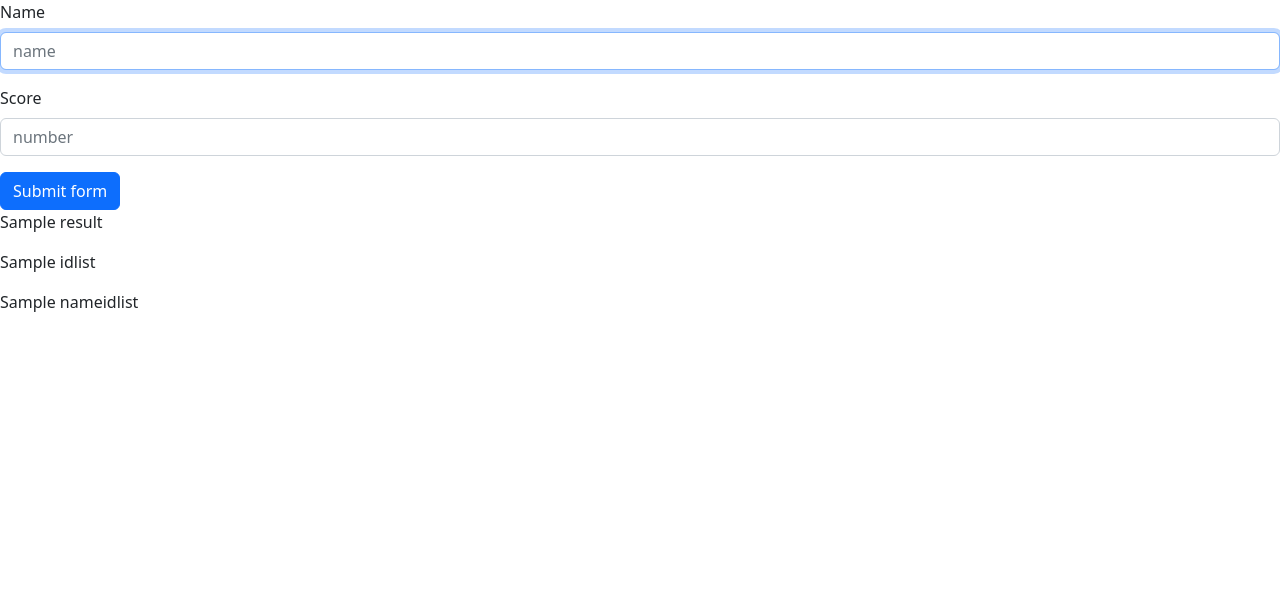
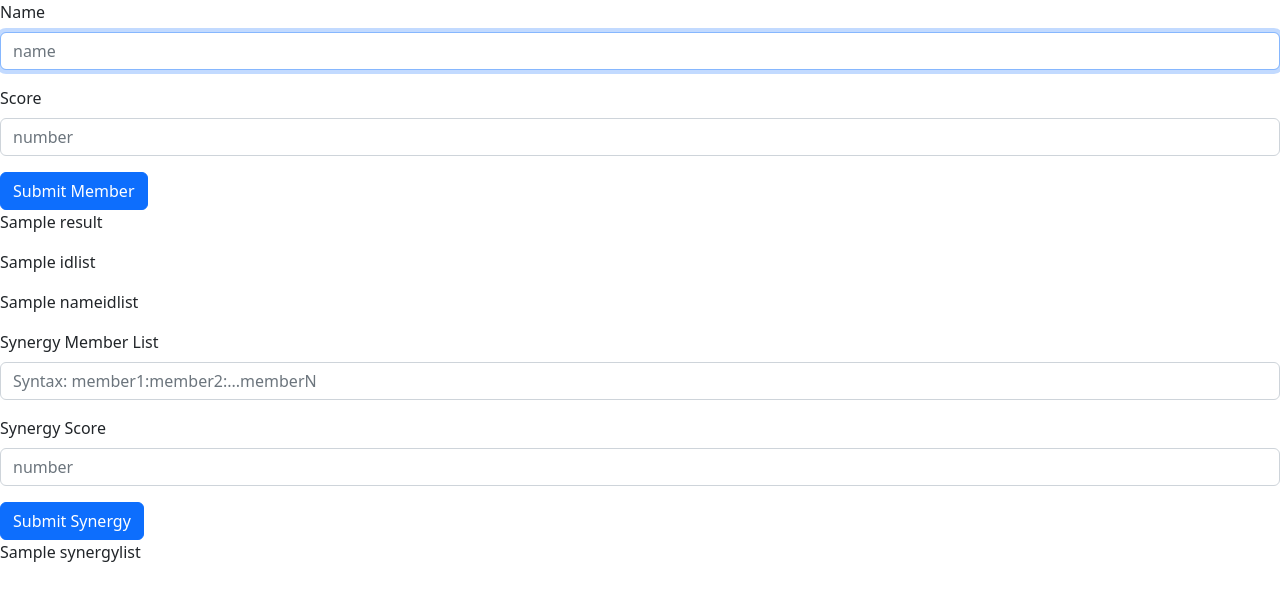
Before and after one commit to patrickzhou1234/TeamOptimizer, a Flask app: template templates/index.html in a window 1280 px wide. Shown: the top 601 px of the page. Run offline with Flask 2, Linux system fonts and the light colour scheme; the template is opened without the code that fills it: most values are stand-ins (such as "Sample title", 1, 10 or a date in 2020).

Commit message:
synergyadded

```diff
--- a/main.py
+++ b/main.py
@@ -12,6 +12,8 @@ nameidlist = {
 
 }
 
+synergylist = []
+
 i=0
 
 app = Flask(__name__)
@@ -23,13 +25,22 @@ def index():
 
 @app.route('/', methods=['POST'])
 def renderresult():
-  global i
-  name = request.form['name']
-  score = request.form['score']
-  namelist[name]=score
-  idlist[i]=score
-  nameidlist[name]=i
-  i+=1
-  return render_template('index.html', result=namelist, idlist=idlist)
+  if 'synergyMembers' in request.form and 'synergyScore' in request.form:
+    synergyElement = []
+    synergyMembers = request.form['synergyMembers']
+    synergyScore = request.form['synergyScore']
+    synergyMembers = synergyMembers.split(":")
+    synergyElement.append(synergyMembers)
+    synergyElement.append(synergyScore)
+    synergylist.append(synergyElement)
+  else:
+    global i
+    name = request.form['name']
+    score = request.form['score']
+    namelist[name]=score
+    idlist[i]=score
+    nameidlist[name]=i
+    i+=1
+  return render_template('index.html', result=namelist, idlist=idlist, synergylist=synergylist)
 
 app.run(host='0.0.0.0', port=80)
--- a/static/js/script.js
+++ b/static/js/script.js
@@ -1,3 +1,6 @@
+const tooltipTriggerList = document.querySelectorAll('[data-bs-toggle="tooltip"]');
+const tooltipList = [...tooltipTriggerList].map((tooltipTriggerEl) => new bootstrap.Tooltip(tooltipTriggerEl));
+
 function displayConfirm() {
     Swal.fire({
         title: "Successfully Submitted",
--- a/templates/index.html
+++ b/templates/index.html
@@ -20,12 +20,23 @@
       <label for="score" class="form-label">Score</label>
       <input id="score" type="number" class="form-control" name="score" placeholder="number" autocomplete="off">
     </div>
-    <button class="btn btn-primary" type="submit">Submit form</button>
+    <button class="btn btn-primary" type="submit">Submit Member</button>
   </form>
   <p>{{result}}</p>
   <p>{{idlist}}</p>
   <p>{{nameidlist}}</p>
-
+  <form onsubmit="displayConfirm()" method="POST">
+    <div class="mb-3">
+      <label for="synergyMembers" class="form-label">Synergy Member List</label>
+      <input id="synergyMembers" type="text" class="form-control" name="synergyMembers" placeholder="Syntax: member1:member2:...memberN" autocomplete="off">
+    </div>
+    <div class="mb-3">
+      <label for="synergyScore" class="form-label">Synergy Score</label>
+      <input id="synergyScore" type="number" class="form-control" name="synergyScore" placeholder="number" autocomplete="off">
+    </div>
+    <button class="btn btn-primary" type="submit">Submit Synergy</button>
+  </form>
+  <p>{{synergylist}}</p>
   <script type="text/javascript" src="{{ url_for('static', filename='/js/script.js') }}"></script>
 </body>
 </html>
```
